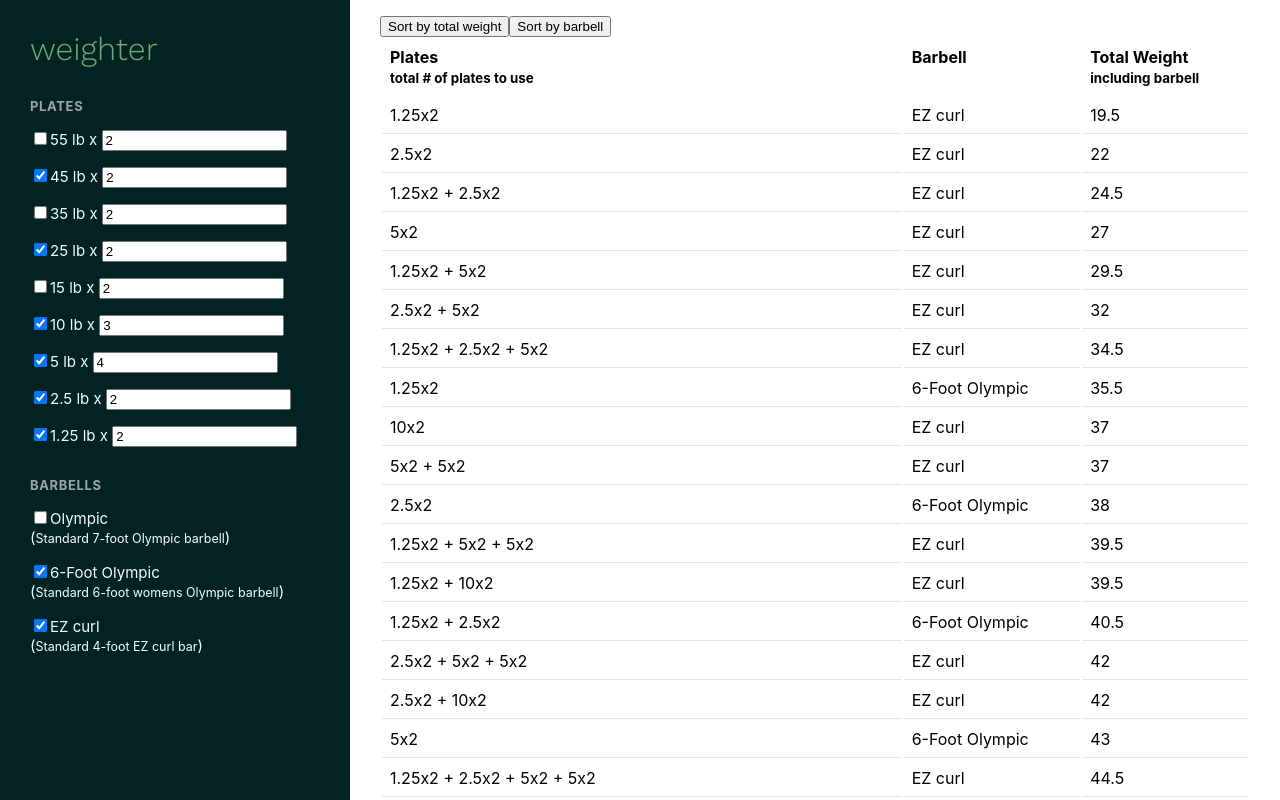
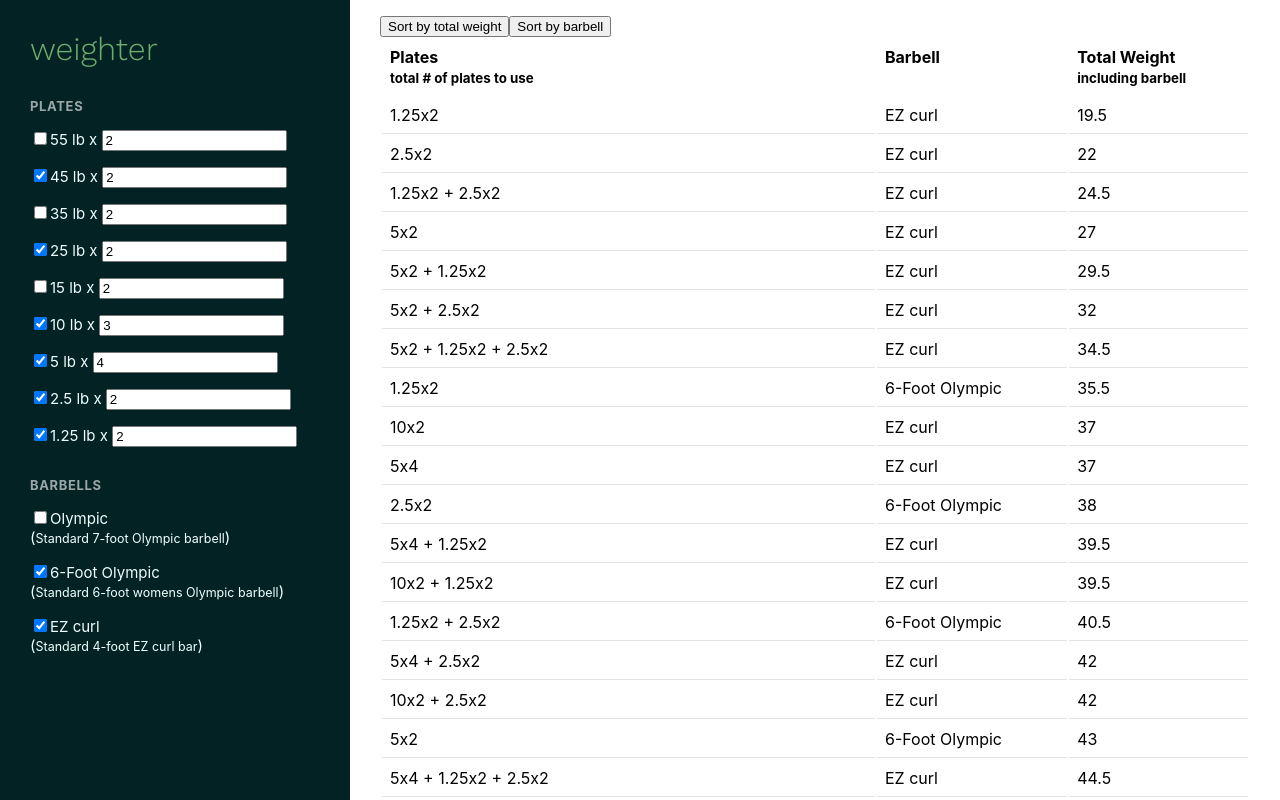
Before and after one commit to lstanard/weighter, a React (Create React App) app: page / in a window 1280 px wide. Shown: the top 800 px of the page. Built offline with nearby package versions, Linux system fonts and the light colour scheme.

Commit message:
Moved functions into /utils, started adding some tests so I can begin refactoring getPlateCombinations, added function to group multiple plates together

```diff
--- a/src/components/EquipmentPanel/Plates.tsx
+++ b/src/components/EquipmentPanel/Plates.tsx
@@ -37,7 +37,7 @@ const Plates = ({ plates, updatePlates }: PlatesProps): ReactElement => {
           quantity: event.currentTarget.value
             ? // eslint-disable-next-line radix
               parseInt(event.currentTarget.value)
-            : "",
+            : 0,
         };
       })
     );
@@ -58,7 +58,7 @@ const Plates = ({ plates, updatePlates }: PlatesProps): ReactElement => {
           id={`${plateKey}-qty`}
           name={`${plateKey}-qty`}
           type="text"
-          value={plate.quantity.toString()}
+          value={!plate.quantity ? "" : plate.quantity.toString()}
           onChange={(event): void => handlePlateQtyChange(event, plate)}
         />
       </p>
--- a/src/components/ResultsTable/ResultsTable.tsx
+++ b/src/components/ResultsTable/ResultsTable.tsx
@@ -1,11 +1,24 @@
-/* eslint-disable no-unused-vars */
 import React, { ReactElement, useMemo } from "react";
 
 import { Plate, Barbell } from "../../types";
+import {
+  getPlateCombinations,
+  getPlatesTotalWeight,
+  getResultId,
+} from "../../utils";
 
 export interface ResultsTableProps {
   plates: Plate[];
   barbells: Barbell[];
+}
+
+export interface ResultPlate {
+  quantity: number;
+  weight: number;
+}
+
+export interface ResultPlates {
+  [key: string]: ResultPlate;
 }
 
 export interface Result {
@@ -27,80 +40,42 @@ export interface Result {
   /**
    * Plate weights and quantities to achieve total weight.
    */
-  plates: number[];
+  plates: ResultPlates;
 }
 
 /**
- * TODO: Move this into /utils and WRITE TESTS!
+ * Utility for performing some additional transformations on the plates data
+ * before being ready to be rendered - such as grouping plates of the same
+ * weight and determining the total quantity.
  *
  * @param plates
  */
-const getPlateCombinations = (plates: number[]): number[][] => {
-  const data: number[][] = [];
-  const plateCombinations = (arr: number[]): any => {
-    arr.map((plate, index, next) => {
-      const nextArray = [...next];
-      nextArray.splice(index, 1);
-
-      if (!next.length || !nextArray.length) {
-        return;
-      }
-
-      // add individual plates
-      if (!data.find((result) => result.toString() === [plate].toString())) {
-        data.push([plate]);
-      }
-
-      // add combinations
-      const combo = [plate, ...nextArray].sort((a, b) => a - b);
-      if (!data.find((result) => result.toString() === combo.toString())) {
-        data.push(combo);
-      }
-
-      // eslint-disable-next-line consistent-return
-      return plateCombinations(nextArray);
-    });
-  };
-
-  if (plates.length > 1) {
-    plateCombinations(plates);
-  } else {
-    data.push([plates[0]]);
-  }
-  return data;
-};
-
-/**
- * Get the sum of all provided plates, doubled
- *
- * @param plates
- */
-const getPlatesTotalWeight = (plates: number[]): number => {
-  return plates.reduce((prev, current) => prev + current) * 2;
-};
-
-/**
- * Utility for creating a unique id for each result, mainly
- * for the purposes of providing a unique key when rendering.
- *
- * @param totalWeight
- * @param plates
- * @param barbell
- */
-const getResultId = (
-  totalWeight: number,
-  plates: number[],
-  barbell: Barbell
-): string => {
-  return `result-${barbell.id}-${totalWeight}-${plates
-    .toString()
-    .replace(",", "-")}`;
+const getResultPlates = (plates: number[]): any => {
+  const result: ResultPlates = {};
+  plates.forEach((plate) => {
+    if (!(plate in result)) {
+      result[`${plate}`] = {
+        quantity: 2,
+        weight: plate,
+      };
+    } else {
+      result[`${plate}`].quantity = result[`${plate}`].quantity + 2;
+    }
+  });
+  return result;
 };
 
 const ResultsTable = ({
   plates,
   barbells,
 }: ResultsTableProps): ReactElement => {
+  /**
+   * TODO: This will get re-calculated on every keystroke as a user
+   * changes the quantity of a plate. PERFORMANCE IS REALLY BAD!!!
+   * Need to add some additional checks, and have a cached version of the
+   * result or something. Maybe a loading state gets triggered while
+   * calculating new combinations?
+   */
   const combinations = useMemo(() => {
     const results: Result[] = [];
     barbells.forEach((barbell) => {
@@ -126,7 +101,7 @@ const ResultsTable = ({
         const result = {
           id: getResultId(totalWeight, combination, barbell),
           barbell,
-          plates: combination,
+          plates: getResultPlates(combination),
           totalWeight,
         };
         return results.push(result);
@@ -136,6 +111,7 @@ const ResultsTable = ({
     results.sort((a, b) => {
       return a.totalWeight - b.totalWeight;
     });
+    console.log(results);
 
     return results;
   }, [plates, barbells]);
@@ -165,10 +141,13 @@ const ResultsTable = ({
             {combinations.map((result) => (
               <tr key={result.id}>
                 <td>
-                  {result.plates.map((plate, index) => (
+                  {Object.values(result.plates).map((plate, index) => (
                     // eslint-disable-next-line react/no-array-index-key
                     <span key={`plate-${plate}-${index}`}>
-                      {plate}x2 {index !== result.plates.length - 1 ? "+ " : ""}
+                      {plate.weight}x{plate.quantity}{" "}
+                      {index !== Object.values(result.plates).length - 1
+                        ? "+ "
+                        : ""}
                     </span>
                   ))}
                 </td>
--- a/src/types.ts
+++ b/src/types.ts
@@ -16,7 +16,7 @@ export interface Plate {
    * The number of plates available.
    * Allows for empty string because of text input element.
    */
-  quantity: number | "";
+  quantity: number;
 
   /**
    * Indicates if this plate is selected as available
--- /dev/null
+++ b/src/utils/getPlateCombinations.ts
@@ -0,0 +1,41 @@
+/**
+ * Function for retrieving all possible combinations of plates.
+ * This function has extremely poor performance and needs to be
+ * re-written, probably without recursion.
+ *
+ * @param plates
+ */
+export default function getPlateCombinations(plates: number[]): number[][] {
+  const data: number[][] = [];
+  const plateCombinations = (arr: number[]): any => {
+    arr.map((plate, index, next) => {
+      const nextArray = [...next];
+      nextArray.splice(index, 1);
+
+      if (!next.length || !nextArray.length) {
+        return;
+      }
+
+      // add individual plates
+      if (!data.find((result) => result.toString() === [plate].toString())) {
+        data.push([plate]);
+      }
+
+      // add combinations
+      const combo = [plate, ...nextArray].sort((a, b) => a - b);
+      if (!data.find((result) => result.toString() === combo.toString())) {
+        data.push(combo);
+      }
+
+      // eslint-disable-next-line consistent-return
+      return plateCombinations(nextArray);
+    });
+  };
+
+  if (plates.length > 1) {
+    plateCombinations(plates);
+  } else {
+    data.push([plates[0]]);
+  }
+  return data;
+}
--- /dev/null
+++ b/src/utils/getPlatesTotalWeight.ts
@@ -0,0 +1,8 @@
+/**
+ * Get the sum of all provided plates, doubled
+ *
+ * @param plates
+ */
+export default function getPlatesTotalWeight(plates: number[]): number {
+  return plates.reduce((prev, current) => prev + current) * 2;
+}
--- /dev/null
+++ b/src/utils/getResultId.ts
@@ -0,0 +1,17 @@
+import { Barbell } from "../types";
+
+/**
+ * Utility for creating a unique id for each result, mainly
+ * for the purposes of providing a unique key when rendering.
+ *
+ * @param totalWeight
+ * @param plates
+ * @param barbell
+ */
+export default function getResultId(
+  totalWeight: number,
+  plates: number[],
+  barbell: Barbell
+): string {
+  return `result-${barbell.id}-${totalWeight}-${plates.toString()}`;
+}
--- /dev/null
+++ b/src/utils/index.ts
@@ -0,0 +1,3 @@
+export { default as getPlateCombinations } from "./getPlateCombinations";
+export { default as getPlatesTotalWeight } from "./getPlatesTotalWeight";
+export { default as getResultId } from "./getResultId";
```
Also changed, not shown: 1 other file (tests, documents, lock files or other folders).
